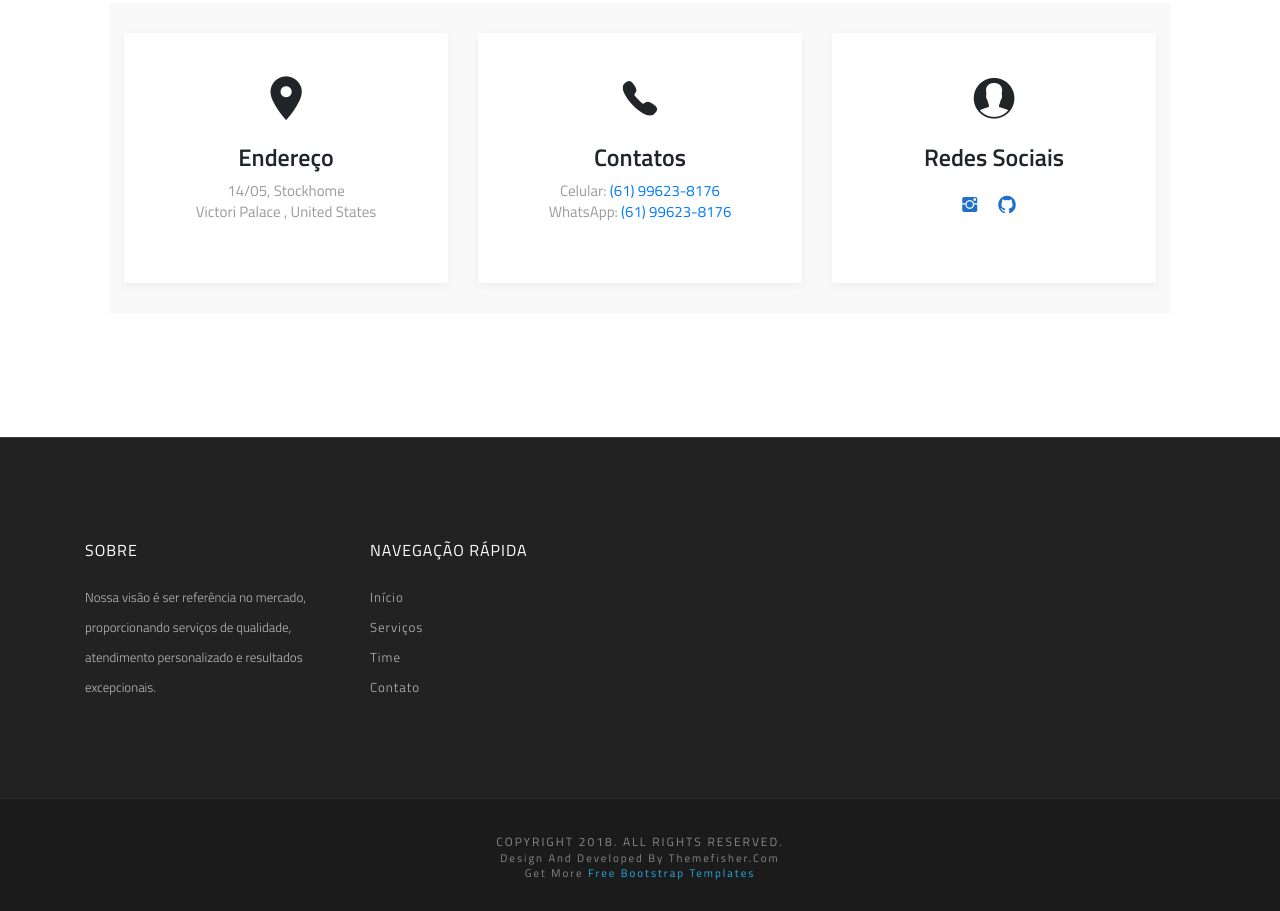
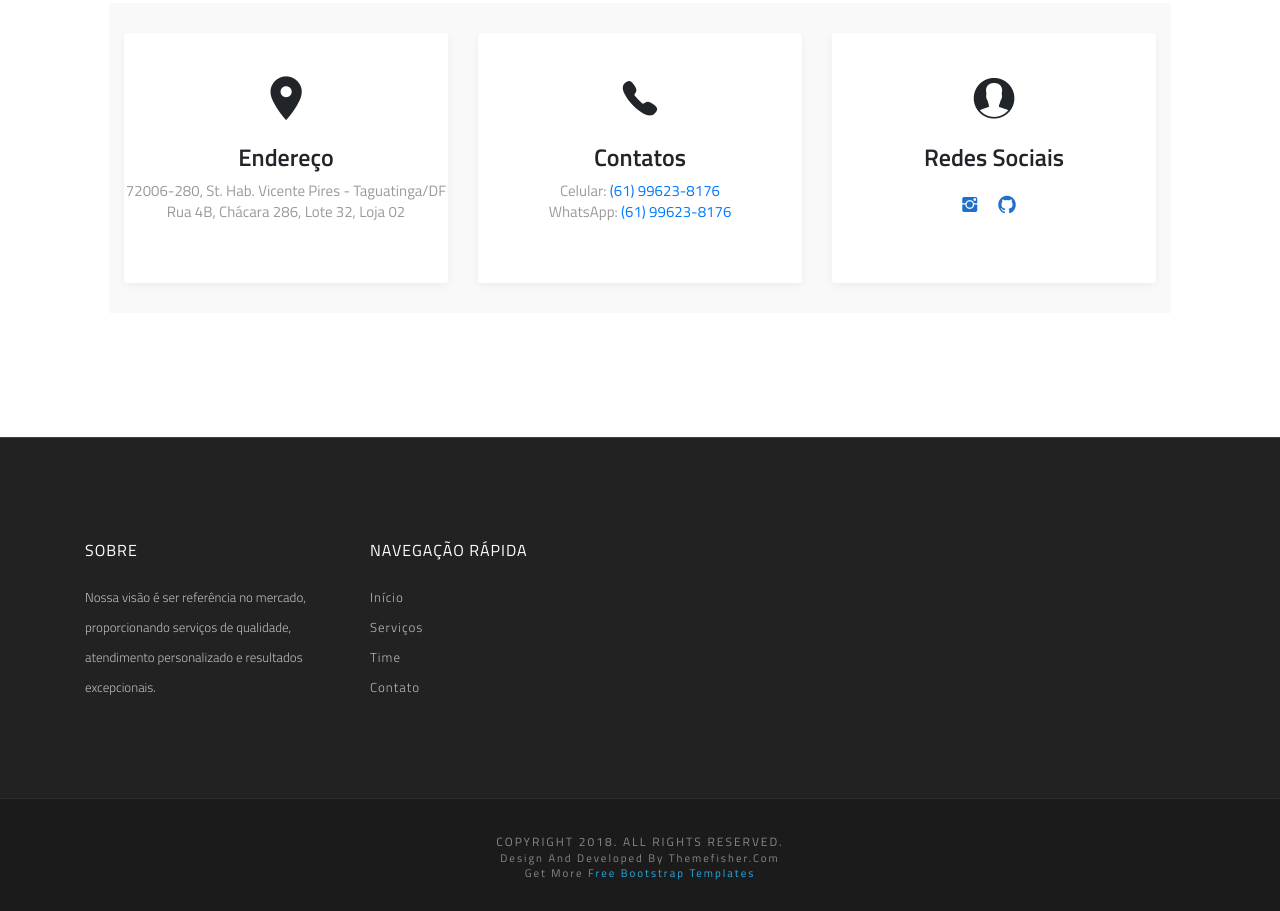
Before and after one commit to visaomotores/site, a plain HTML site: page index.html in a window 1280 px wide. Shown: the part 3289-4200 px from the top of the page. Drawn offline with Linux system fonts and the light colour scheme; some packages are replaced by stand-ins of ours; files whose address does not match are found by name.

Commit message:
update address

```diff
--- a/index.html
+++ b/index.html
@@ -365,9 +365,8 @@ Start About Section
 						<i class="tf-ion-android-pin"></i>
 						<h4>Endereço</h4>
 						<p>
-							14/05, Stockhome <br>
-							Victori Palace , United States <br>
-
+							72006-280, St. Hab. Vicente Pires - Taguatinga/DF<br />
+							Rua 4B, Chácara 286, Lote 32, Loja 02
 						</p>
 
 					</div>
```
